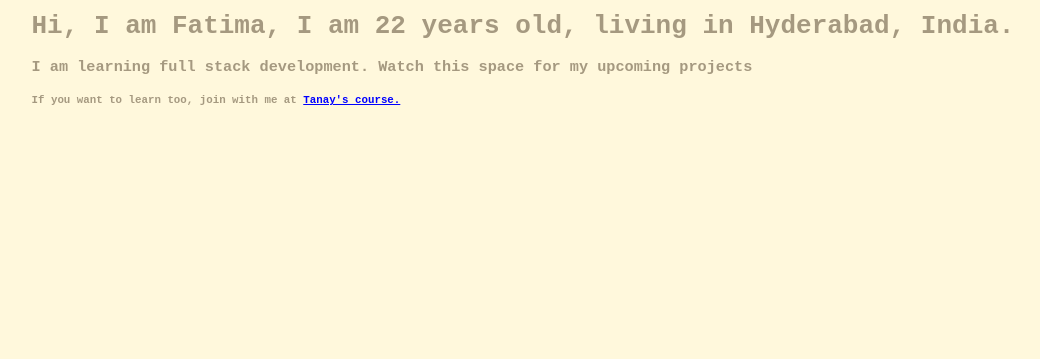
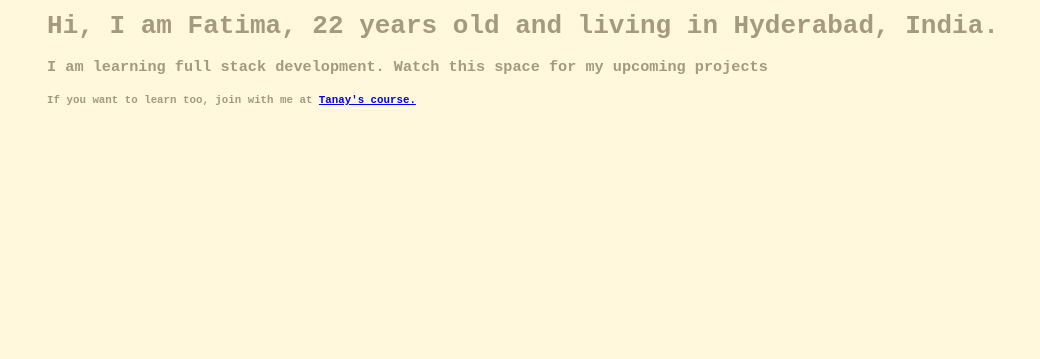
Before and after one commit to fatimamds/intro, a plain HTML site: page index.html in a window 1280 px wide. Shown: the part 441-800 px from the top of the page, without its empty margins (117-1157 px from the left). Drawn offline with Linux system fonts and the light colour scheme.

Commit message:
Updated intro

```diff
--- a/index.html
+++ b/index.html
@@ -9,7 +9,7 @@
         <header class="site-header">
             <img class="profile-pic" src="https://instagram.fhyd10-1.fna.fbcdn.net/v/t51.2885-19/s320x320/51076180_2249691108685065_2313924587181572096_n.jpg?_nc_ht=instagram.fhyd10-1.fna.fbcdn.net&_nc_ohc=Jej7fkpOqE0AX_q-s2-&oh=8b6a050857ff105f150698bcb6c0ab58&oe=5EF89972"> <!-- because flex works only on first children; .'. our image wasn't aligning in center -->
             <div class="site-header-content">
-                <h1>Hi, I am Fatima, I am 22 years old, living in Hyderabad, India.</h1>
+                <h1>Hi, I am Fatima, 22 years old and living in Hyderabad, India.</h1>
                 <h3>I am learning full stack development. Watch this space for my upcoming projects</h3>
                 <h5>If you want to learn too, join with me at <a class="course-link" href="https://www.youtube.com/watch?v=E8cl_8ktp9M&list=PLzvhQUIpvvug-c-bExl_xFcopeQi_sa29">Tanay's course.</a> </h5>
             </div>
```
